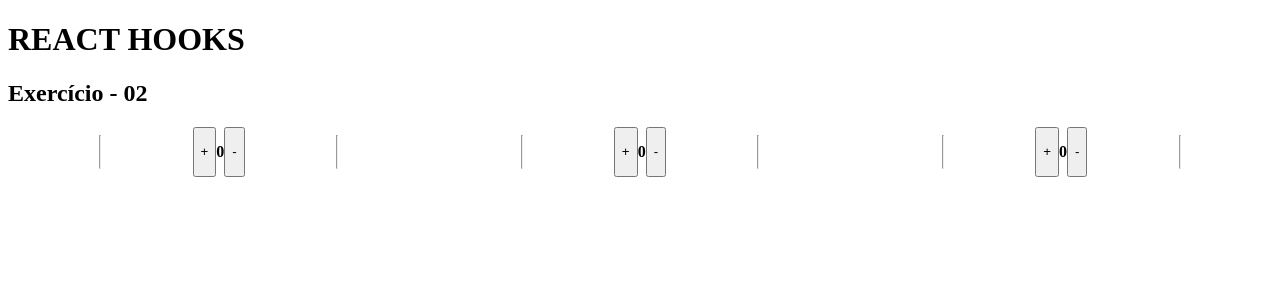
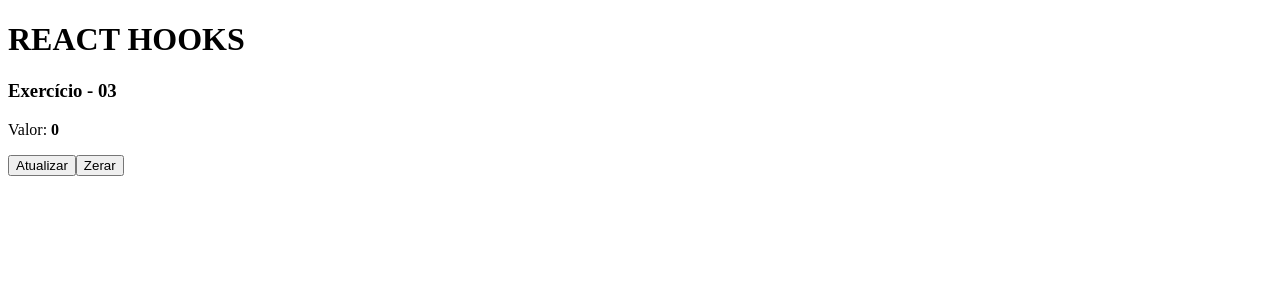
Before and after one commit to AntonielAureliano/react_next_hooks, a React (Vite) app: page / in a window 1280 px wide. Shown: the top 300 px of the page. Built offline with nearby package versions, Linux system fonts and the light colour scheme.

Commit message:
05_hooks exercício 03.

```diff
--- a/src/App.jsx
+++ b/src/App.jsx
@@ -4,7 +4,8 @@ import React from 'react';
 // import HookState01 from './components/UseState_01';
 // import HookState02 from './components/UseState_02';
 // import HookState03 from './components/UseState_03';
-import HookState04 from './components/UseState_04';
+// import HookState04 from './components/UseState_04';
+import HookState05 from './components/UseState_05';
 
 export default () => {
     return (
@@ -13,7 +14,8 @@ export default () => {
             {/* <HookState01 /> */}
             {/* <HookState02 /> */}
             {/* <HookState03 /> */}
-            <HookState04 />
+            {/* <HookState04 /> */}
+            <HookState05 />
 
         </>
     )
--- /dev/null
+++ b/src/components/UseState_05.jsx
@@ -0,0 +1,26 @@
+import React from "react";
+import { useState } from 'react';
+import UseState_05a from "./UseState_05a";
+import UseState_05b from "./UseState_05b";
+
+
+export default () => {
+    const [valor, setValor] = useState(0);
+
+    function atualizaValor() {
+            setValor(1000);
+    }
+
+    function zeraValor() {
+        setValor(0);
+    }
+
+    return(
+        <>
+        <h3>Exercício - 03</h3>
+        <p>Valor: <strong>{valor}</strong></p>
+        <UseState_05a funcao={atualizaValor} />
+        <UseState_05b funcao={zeraValor} />
+        </>
+    )
+}
--- /dev/null
+++ b/src/components/UseState_05a.jsx
@@ -0,0 +1,9 @@
+import React from "react";
+
+export default ({funcao}) => {
+    return (
+        <>
+            <button onClick={funcao}>Atualizar</button>
+        </>
+    )
+}
--- /dev/null
+++ b/src/components/UseState_05b.jsx
@@ -0,0 +1,9 @@
+import React from "react";
+
+export default ({funcao}) => {
+    return (
+        <>
+            <button onClick={funcao}>Zerar</button>
+        </>
+    )
+}
```
Also changed, not shown: src/components/UseState_06.jsx (added), src/components/UseState_06a.jsx (added), src/components/UseState_06b.jsx (added).
